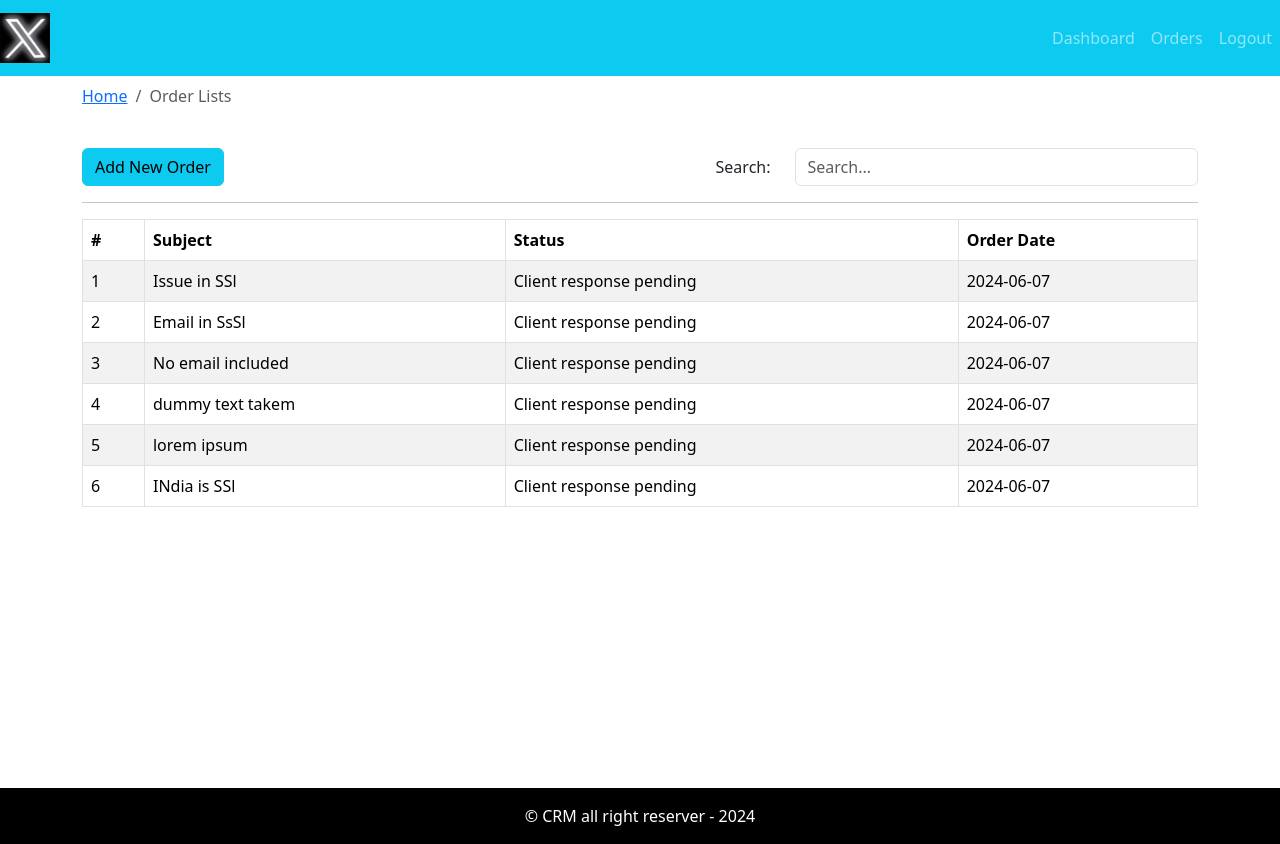
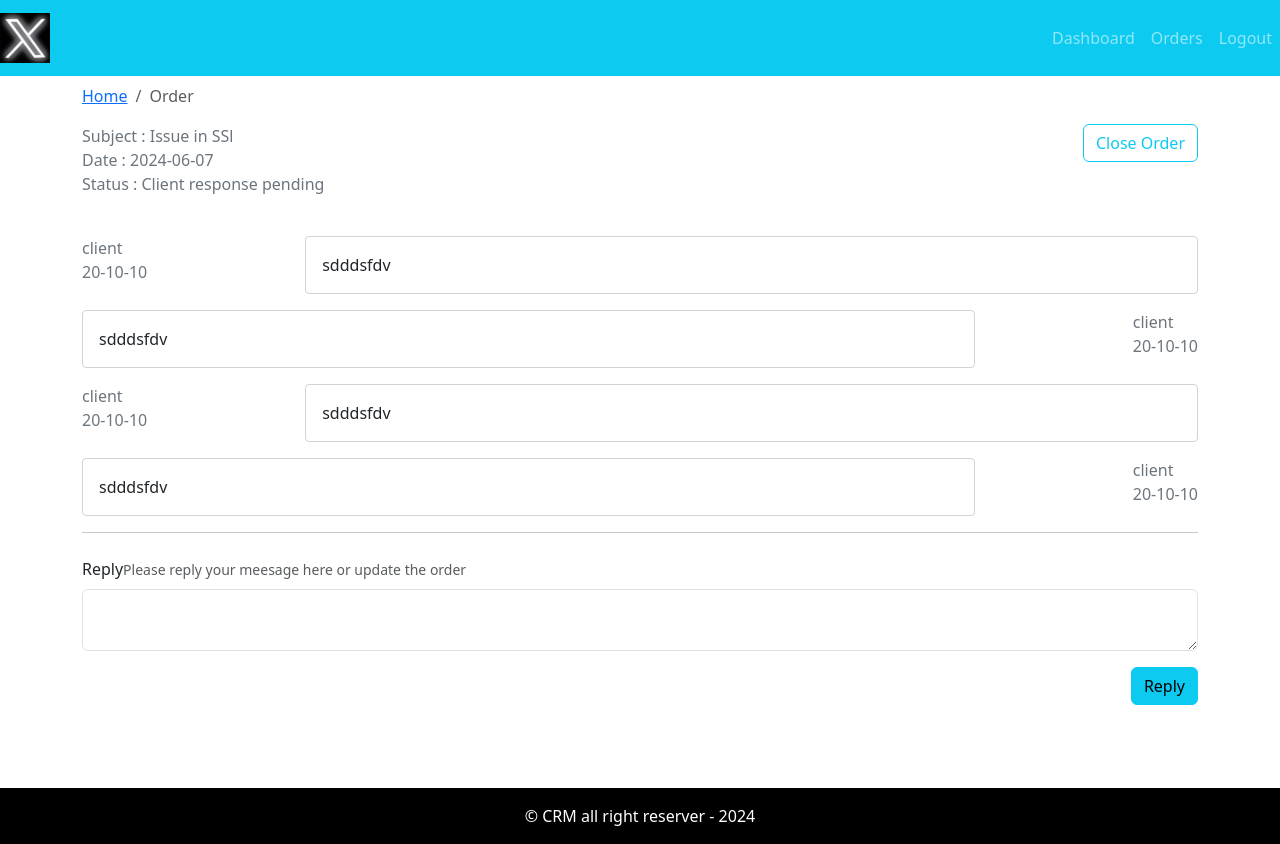
Before and after one commit to ASHYISH/crm-frontend, a React (Create React App) app: page / in a window 1280 px wide. Built offline with nearby package versions, Linux system fonts and the light colour scheme.

Commit message:
order landing page added

```diff
--- a/src/App.js
+++ b/src/App.js
@@ -5,6 +5,7 @@
 import { Dashboard } from "./pages/dashboard/Dashboard.page";
 import { AddOrder } from "./pages/new-order/AddOrder.page";
 import { OrderLists } from "./pages/order-list/OrderLists.page";
+import { Order } from "./pages/order/Order.page";
 
 function App() {
   return (
@@ -12,7 +13,8 @@
       <DafaultLayout>
         {/* <Dashboard /> */}
         {/* <AddOrder /> */}
-        <OrderLists />
+        {/* <OrderLists /> */}
+        <Order />
       </DafaultLayout>
     </div>
   );
--- a/src/assets/data/dummy-data.json
+++ b/src/assets/data/dummy-data.json
@@ -3,7 +3,29 @@
     "id": 1,
     "subject": "Issue in SSl",
     "status": "Client response pending",
-    "addedAt": "2024-06-07"
+    "addedAt": "2024-06-07",
+    "history": [
+      {
+        "date": "20-10-10",
+        "message": "sdddsfdv",
+        "messageBy": "client"
+      },
+      {
+        "date": "20-10-10",
+        "message": "sdddsfdv",
+        "messageBy": "client"
+      },
+      {
+        "date": "20-10-10",
+        "message": "sdddsfdv",
+        "messageBy": "client"
+      },
+      {
+        "date": "20-10-10",
+        "message": "sdddsfdv",
+        "messageBy": "client"
+      }
+    ]
   },
   {
     "id": 2,
--- /dev/null
+++ b/src/components/message-history/MessageHistory.comp.js
@@ -0,0 +1,20 @@
+import React from "react";
+import PropTypes from "prop-types";
+import "./message-history.style.css";
+
+export const MessageHistory = ({ msg }) => {
+  if (!msg) return null;
+  return msg.map((row, i) => (
+    <div key={i} className="message-history mt-3">
+      <div className="send text-weight-bold text-secondary">
+        <div className="sender">{row.messageBy}</div>
+        <div className="date">{row.date}</div>
+      </div>
+      <div className="message">{row.message}</div>
+    </div>
+  ));
+};
+
+MessageHistory.propTypes = {
+  msg: PropTypes.array.isRequired,
+};
--- /dev/null
+++ b/src/components/message-history/message-history.style.css
@@ -0,0 +1,18 @@
+.message-history {
+    display: flex;
+    flex-direction: row;
+    justify-content: space-between;
+}
+
+.message-history:nth-child(even) {
+    display: flex;
+    flex-direction: row-reverse;
+    justify-content: space-between;
+}
+
+.message {
+    padding: 1rem;
+    width: 80%;
+    border: 1px solid #ced4da;
+    border-radius: 0.25rem;
+}
--- /dev/null
+++ b/src/components/update-order/UpdateOrder.comp.js
@@ -0,0 +1,29 @@
+import React from "react";
+import { Form, Button } from "react-bootstrap";
+import PropTypes from "prop-types";
+export const UpdateOrder = ({ msg, handleOnChange, handleOnSubmit }) => {
+  return (
+    <Form onSubmit={handleOnSubmit}>
+      <Form.Label>Reply</Form.Label>
+      <Form.Text>Please reply your meesage here or update the order</Form.Text>
+      <Form.Control
+        value={msg}
+        name="detail"
+        as="textarea"
+        row="5"
+        onChange={handleOnChange}
+      />
+      <div className="text-end mt-3 mb-3">
+        <Button variant="info" type="submit">
+          Reply
+        </Button>
+      </div>
+    </Form>
+  );
+};
+
+UpdateOrder.UpdateOrder = {
+  handleOnChange: PropTypes.func.isRequired,
+  handleOnSubmit: PropTypes.func.isRequired,
+  msg: PropTypes.string.isRequired,
+};
--- /dev/null
+++ b/src/pages/order/Order.page.js
@@ -0,0 +1,58 @@
+import React, { useState, useEffect } from "react";
+import { Container, Row, Col, Button } from "react-bootstrap";
+import { PageBreadCrumb } from "../../components/breadcrumb/BreadCrumb.comp";
+import orders from "../../assets/data/dummy-data.json";
+import { MessageHistory } from "../../components/message-history/MessageHistory.comp";
+import { UpdateOrder } from "../../components/update-order/UpdateOrder.comp";
+
+const order = orders[0];
+export const Order = () => {
+  const [message, setMessage] = useState("");
+
+  useEffect(() => {}, [message]);
+
+  const handleOnChange = (e) => {
+    setMessage(e.target.value);
+  };
+
+  const handleOnSubmit = () => {
+    alert("submitted");
+  };
+
+  return (
+    <Container>
+      <Row>
+        <Col>
+          <PageBreadCrumb page="Order" />
+        </Col>
+      </Row>
+      <Row>
+        <Col className="text-weight-bolder text-secondary">
+          <div className="subject">Subject : {order.subject}</div>
+          <div className="date">Date : {order.addedAt}</div>
+          <div className="status">Status : {order.status}</div>
+        </Col>
+        <Col className="text-end">
+          <Button variant="outline-info">Close Order</Button>
+        </Col>
+      </Row>
+      <Row className="mt-4">
+        <Col>
+          <MessageHistory msg={order.history} />
+        </Col>
+      </Row>
+
+      <hr />
+
+      <Row className="mt-4">
+        <Col>
+          <UpdateOrder
+            msg={message}
+            handleOnChange={handleOnChange}
+            handleOnSubmit={handleOnSubmit}
+          />
+        </Col>
+      </Row>
+    </Container>
+  );
+};
```
